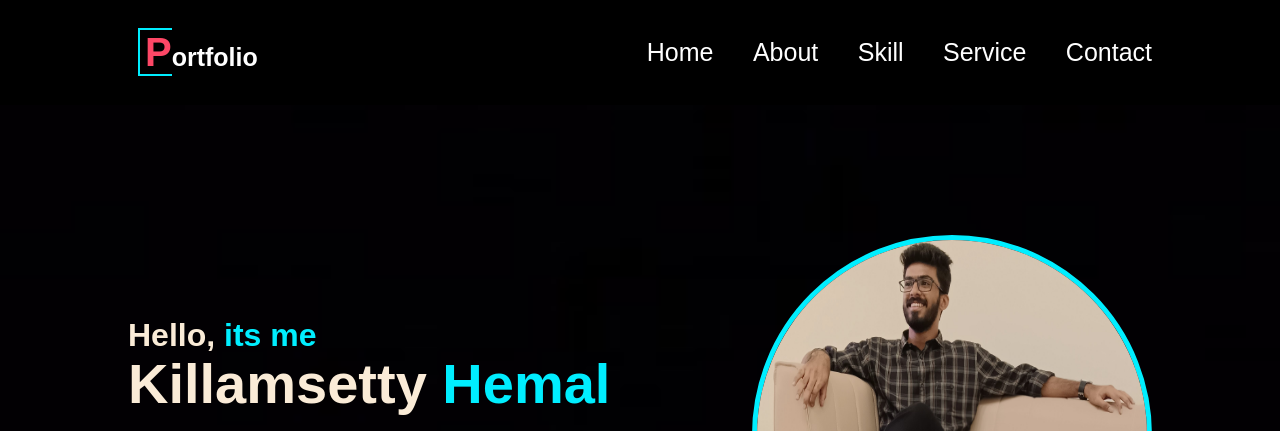
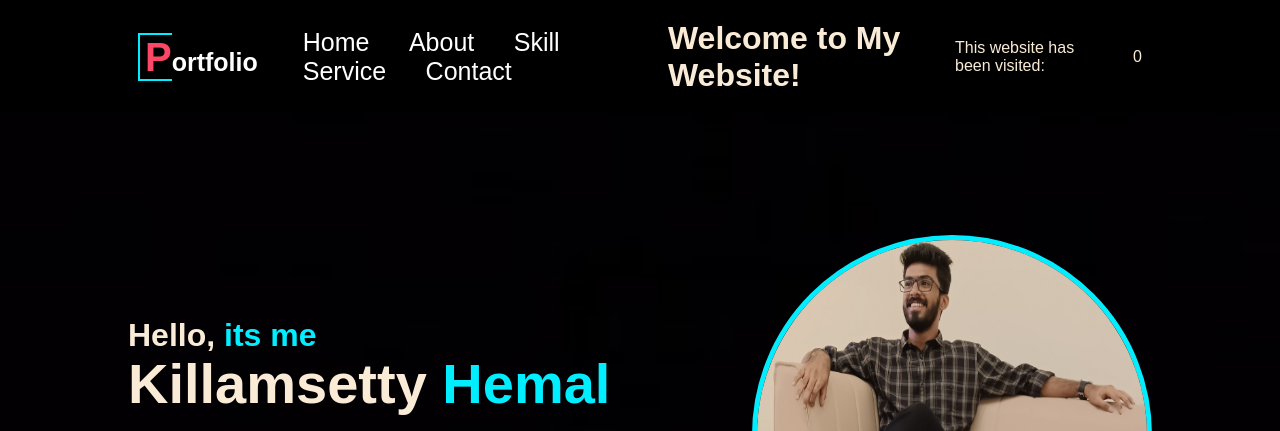
Before and after one commit to khemal02/portfolio, a plain HTML site: page index.html in a window 1280 px wide. Shown: the top 431 px of the page. Drawn offline with nearby package versions, Linux system fonts and the light colour scheme.

Commit message:
Update index.html

```diff
--- a/index.html
+++ b/index.html
@@ -15,6 +15,9 @@
                 <a href="#4">Service</a>
                 <a href="#5">Contact</a>
             </nav>
+  <h1 class="counter">Welcome to My Website!</h1>
+  <p class="counter">This website has been visited:</p>
+  <p class="counter" id="visit-count">0</p>
         </header>
         <section id="1" class="home">
                      <div  class="home-content">
```
